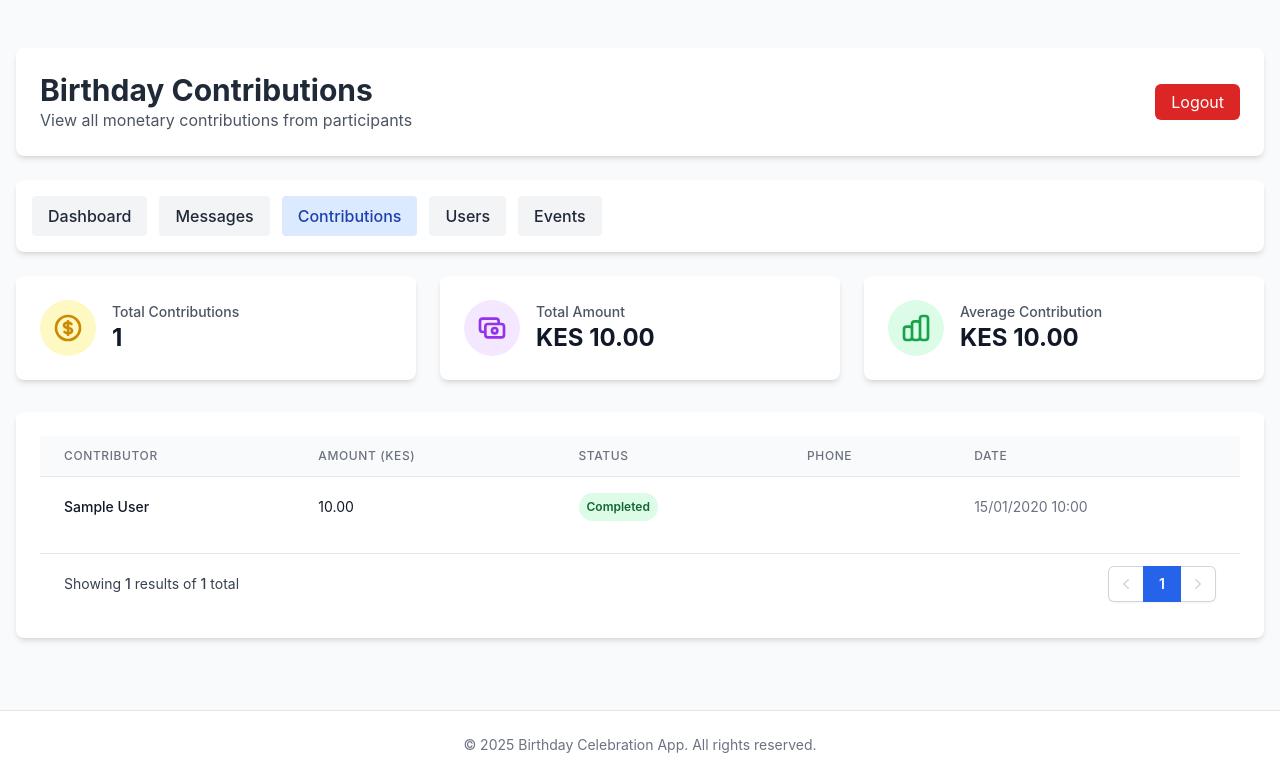
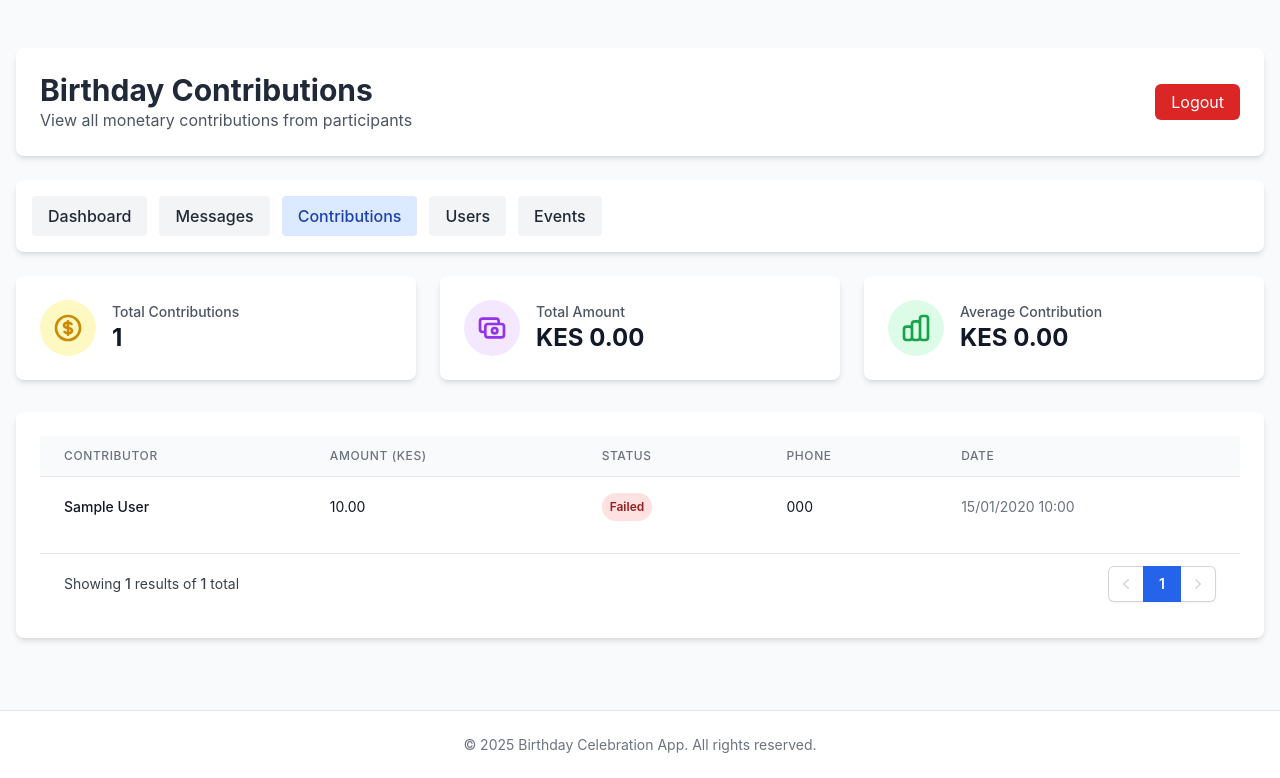
Before and after one commit to CaptainBett/Birthday_app_v2, a Flask app: page /admin/contributions in a window 1280 px wide. Shown: the top 778 px of the page. Run offline with Flask 3, Linux system fonts and the light colour scheme; a user stored in the database is signed in; tables that the repository leaves empty hold one stand-in row (values such as "Sample post"); some libraries are stand-ins or nearby versions.

Commit message:
fix to show success page part1

```diff
--- a/app/routes/admin_routes.py
+++ b/app/routes/admin_routes.py
@@ -37,8 +37,8 @@ def dashboard():
     users_count = User.query.count()
     messages_count = Message.query.count()
     contributions_count = Contribution.query.count()
-    total_amount = db.session.query(db.func.sum(Contribution.amount)).filter_by(status='completed').scalar() or 0
-
+    total_amount = db.session.query(db.func.sum(Contribution.amount))\
+        .filter_by(status='success').scalar() or 0
     recent_users = User.query.order_by(User.created_at.desc()).limit(5).all()
     recent_messages = Message.query.order_by(Message.created_at.desc()).limit(5).all()
     recent_contributions = Contribution.query.order_by(Contribution.created_at.desc()).limit(5).all()
@@ -67,17 +67,18 @@ def contributions():
     contributions = Contribution.query.join(User).order_by(Contribution.created_at.desc())\
         .paginate(page=page, per_page=10, error_out=False)
 
-    # Calculate total amount from completed contributions
-    total_amount = db.session.query(db.func.sum(Contribution.amount)).filter_by(status='completed').scalar() or 0
+    # Update filter to use 'success' status
+    total_amount = db.session.query(db.func.sum(Contribution.amount))\
+        .filter_by(status='success').scalar() or 0
 
-    # Calculate average contribution amount
-    completed_count = Contribution.query.filter_by(status='completed').count()
+    # Calculate average using successful payments
+    completed_count = Contribution.query.filter_by(status='success').count()
     average_amount = total_amount / completed_count if completed_count > 0 else 0
 
     return render_template('admin/contributions.html',
-                          contributions=contributions,
-                          total_amount=total_amount,
-                          average_amount=average_amount)
+                         contributions=contributions,
+                         total_amount=total_amount,
+                         average_amount=average_amount)
 
 @admin_bp.route('/users')
 @login_required
--- a/app/templates/admin/contributions.html
+++ b/app/templates/admin/contributions.html
@@ -191,7 +191,7 @@
                 </div>
               </td>
               <td class="px-6 py-4 whitespace-nowrap">
-                {% if contribution.status == 'completed' %}
+                {% if contribution.status == 'success' %}
                 <span
                   class="px-2 py-1 inline-flex text-xs leading-5 font-semibold rounded-full bg-green-100 text-green-800"
                 >
@@ -213,7 +213,7 @@
               </td>
               <td class="px-6 py-4 whitespace-nowrap">
                 <div class="text-sm text-gray-900">
-                  {{ contribution.phone }}
+                  {{ contribution.contributor.phone }}
                 </div>
               </td>
               <td class="px-6 py-4 whitespace-nowrap">
--- a/app/templates/contribute.html
+++ b/app/templates/contribute.html
@@ -39,8 +39,3 @@
     {{ form.submit(class_='button') }}
   </form>
 {% endblock %}
-
-{% block extra_scripts %}
-  {{ super() }}
-  {# polling script for pending.html could go here #}
-{% endblock %}
--- a/app/templates/thank_you.html
+++ b/app/templates/thank_you.html
@@ -5,6 +5,9 @@
 {% block content %}
   <h2 class="hero-title">Thank You! 🎉</h2>
   <p>Your gift of <strong>{{ amount }}</strong> has been received. Can’t wait to celebrate!</p>
+  <div class="success-actions">
+    <a href="/" class="button">Return Home</a>
+  </div>
 {% endblock %}
 
 {% block extra_scripts %}
```
Also changed, not shown: app/routes/user_routes.py (+13 -1 lines), app/templates/payment_pending.html (+26 -0 lines).
